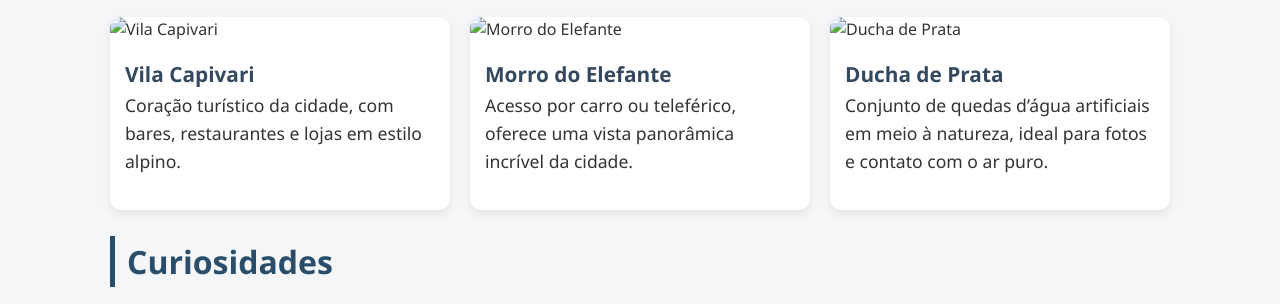
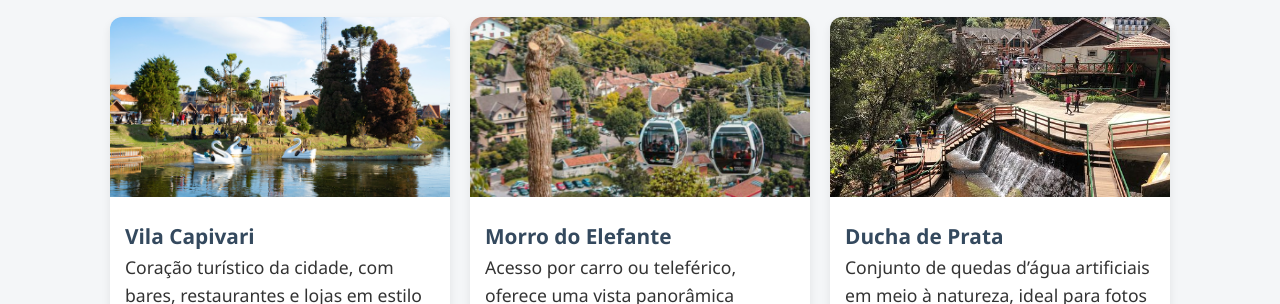
Before and after one commit to BrupzCode/SiteViagensAtv, a plain HTML site: page camposJordao.html in a window 1280 px wide. Shown: the part 496-800 px from the top of the page. Drawn offline with Linux system fonts and the light colour scheme; the site is published under a folder, as on GitHub Pages, so addresses that start at the root find nothing.

Commit message:
correção das imagens que estavam dando erro

```diff
--- a/camposJordao.html
+++ b/camposJordao.html
@@ -32,19 +32,19 @@
 
             <div class="cards">
                 <div class="card">
-                    <img src="/imagens/capivari.png" alt="Vila Capivari">
+                    <img src="imagens/capivari.png" alt="Vila Capivari">
                     <h3>Vila Capivari</h3>
                     <p>Coração turístico da cidade, com bares, restaurantes e lojas em estilo alpino.</p>
                 </div>
 
                 <div class="card">
-                    <img src="/imagens/morroelefamte.jpg" alt="Morro do Elefante">
+                    <img src="imagens/morroelefamte.jpg" alt="Morro do Elefante">
                     <h3>Morro do Elefante</h3>
                     <p>Acesso por carro ou teleférico, oferece uma vista panorâmica incrível da cidade.</p>
                 </div>
 
                 <div class="card">
-                    <img src="/imagens/duchaprata.jpg" alt="Ducha de Prata">
+                    <img src="imagens/duchaprata.jpg" alt="Ducha de Prata">
                     <h3>Ducha de Prata</h3>
                     <p>Conjunto de quedas d’água artificiais em meio à natureza, ideal para fotos e contato com o ar puro.</p>
                 </div>
```
